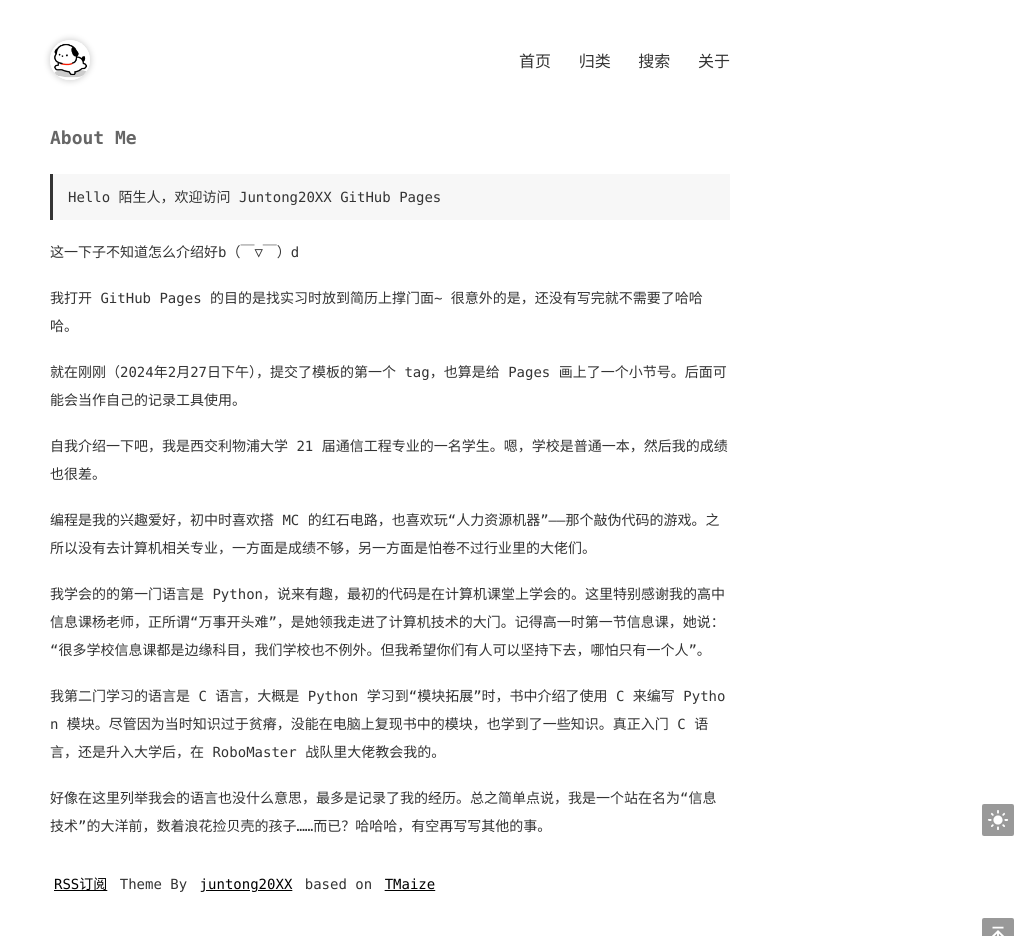
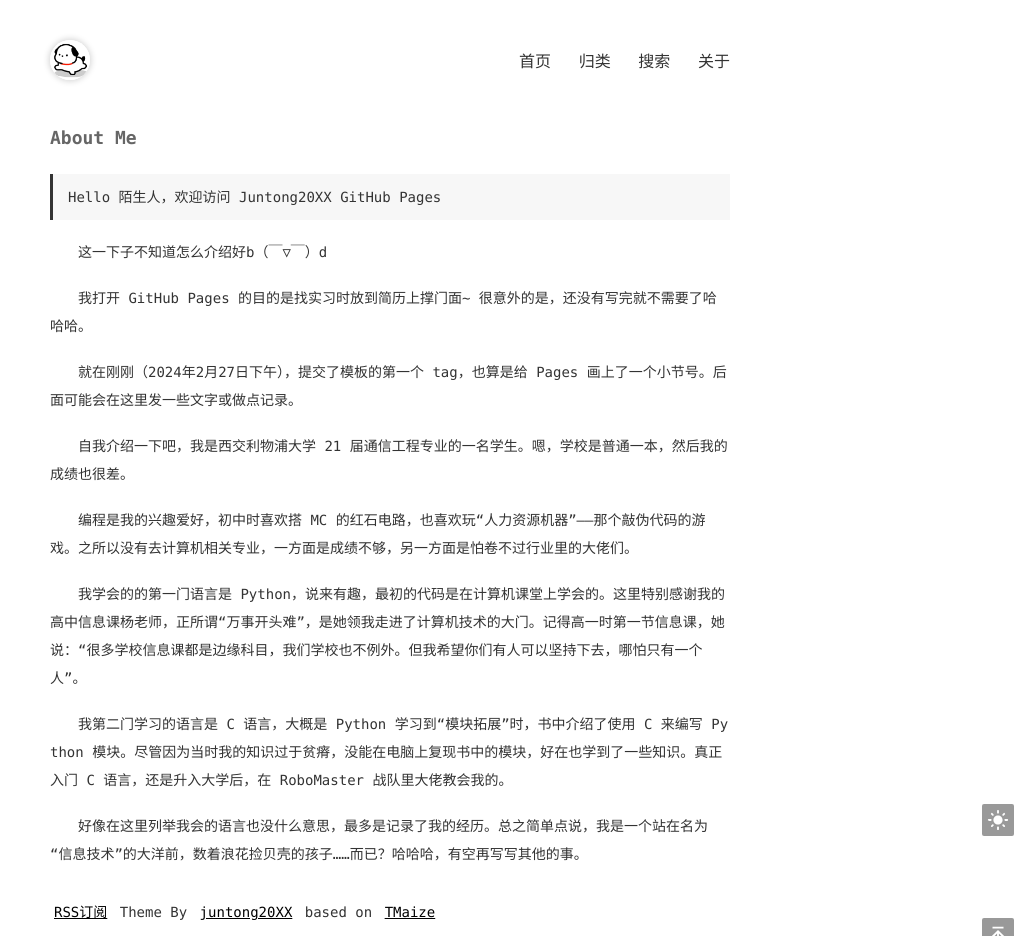
Before and after one commit to juntong20XX/juntong20XX.github.io, a Jekyll site: the page built from pages/about.md, in a window 1280 px wide. Shown: the whole page, without its empty margins (250-1280 px from the left). Built offline with Jekyll 4.4.1, drawn with Linux system fonts in a browser that asks for light colours.

Commit message:
update about during rebase

```diff
--- a/pages/about.md
+++ b/pages/about.md
@@ -5,18 +5,18 @@ title: About Me
 
 > Hello 陌生人，欢迎访问 Juntong20XX GitHub Pages
 
-这一下子不知道怎么介绍好b（￣▽￣）d
+　　这一下子不知道怎么介绍好b（￣▽￣）d
 
-我打开 GitHub Pages 的目的是找实习时放到简历上撑门面~ 很意外的是，还没有写完就不需要了哈哈哈。
+　　我打开 GitHub Pages 的目的是找实习时放到简历上撑门面~ 很意外的是，还没有写完就不需要了哈哈哈。
 
-就在刚刚（2024年2月27日下午），提交了模板的第一个 tag，也算是给 Pages 画上了一个小节号。后面可能会当作自己的记录工具使用。
+　　就在刚刚（2024年2月27日下午），提交了模板的第一个 tag，也算是给 Pages 画上了一个小节号。后面可能会在这里发一些文字或做点记录。
 
-自我介绍一下吧，我是西交利物浦大学 21 届通信工程专业的一名学生。嗯，学校是普通一本，然后我的成绩也很差。
+　　自我介绍一下吧，我是西交利物浦大学 21 届通信工程专业的一名学生。嗯，学校是普通一本，然后我的成绩也很差。
 
-编程是我的兴趣爱好，初中时喜欢搭 MC 的红石电路，也喜欢玩“人力资源机器”——那个敲伪代码的游戏。之所以没有去计算机相关专业，一方面是成绩不够，另一方面是怕卷不过行业里的大佬们。
+　　编程是我的兴趣爱好，初中时喜欢搭 MC 的红石电路，也喜欢玩“人力资源机器”——那个敲伪代码的游戏。之所以没有去计算机相关专业，一方面是成绩不够，另一方面是怕卷不过行业里的大佬们。
 
-我学会的的第一门语言是 Python，说来有趣，最初的代码是在计算机课堂上学会的。这里特别感谢我的高中信息课杨老师，正所谓“万事开头难”，是她领我走进了计算机技术的大门。记得高一时第一节信息课，她说：“很多学校信息课都是边缘科目，我们学校也不例外。但我希望你们有人可以坚持下去，哪怕只有一个人”。
+　　我学会的的第一门语言是 Python，说来有趣，最初的代码是在计算机课堂上学会的。这里特别感谢我的高中信息课杨老师，正所谓“万事开头难”，是她领我走进了计算机技术的大门。记得高一时第一节信息课，她说：“很多学校信息课都是边缘科目，我们学校也不例外。但我希望你们有人可以坚持下去，哪怕只有一个人”。
 
-我第二门学习的语言是 C 语言，大概是 Python 学习到“模块拓展”时，书中介绍了使用 C 来编写 Python 模块。尽管因为当时知识过于贫瘠，没能在电脑上复现书中的模块，也学到了一些知识。真正入门 C 语言，还是升入大学后，在 RoboMaster 战队里大佬教会我的。
+　　我第二门学习的语言是 C 语言，大概是 Python 学习到“模块拓展”时，书中介绍了使用 C 来编写 Python 模块。尽管因为当时我的知识过于贫瘠，没能在电脑上复现书中的模块，好在也学到了一些知识。真正入门 C 语言，还是升入大学后，在 RoboMaster 战队里大佬教会我的。
 
-好像在这里列举我会的语言也没什么意思，最多是记录了我的经历。总之简单点说，我是一个站在名为“信息技术”的大洋前，数着浪花捡贝壳的孩子……而已？哈哈哈，有空再写写其他的事。
+　　好像在这里列举我会的语言也没什么意思，最多是记录了我的经历。总之简单点说，我是一个站在名为“信息技术”的大洋前，数着浪花捡贝壳的孩子……而已？哈哈哈，有空再写写其他的事。
```
